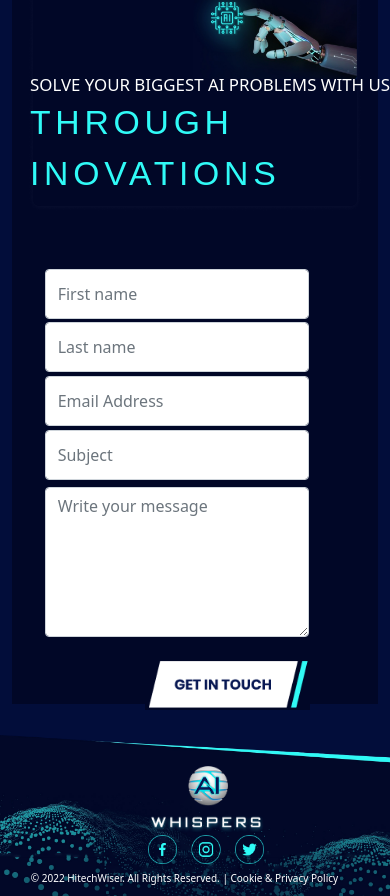
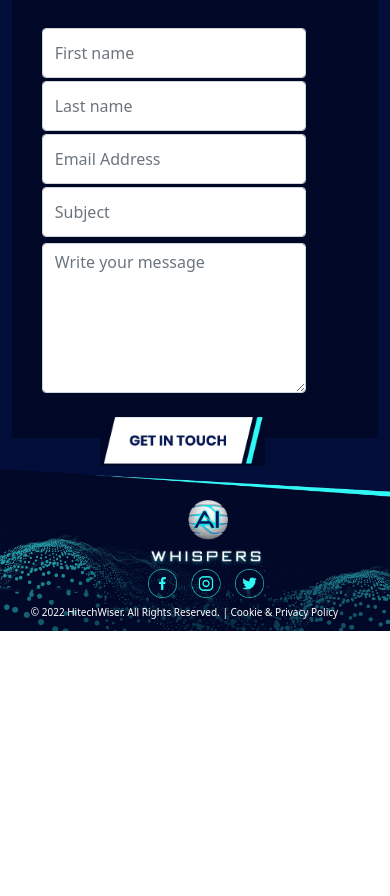
Before and after one commit to emanmostafa123/front-app, a React (Create React App) app: page / in a window 390 px wide. Shown: the part 6807-7703 px from the top of the page. After the commit the page ends 7438 px from the top, so only its background shows below. Built offline with nearby package versions, Linux system fonts and the light colour scheme.

Commit message:
mychanges4

```diff
--- a/src/contact/Form.css
+++ b/src/contact/Form.css
@@ -28,7 +28,7 @@
     top: 150px;
     left: 10%;
     text-align: left;
-    width: 100%;
+    width: 80%;
 }
 
 .contact-row{
@@ -44,7 +44,7 @@
 }
 
 .contact-yield{
-    width: 80%!important;
+    width: 100%!important;
     height: 50px;
 }
 
@@ -55,7 +55,7 @@
 
 .contact-area{
     margin-top: 50px;
-    width: 75%;
+    width: 83%;
     text-align: center;
     margin-left: 40px;
 }
@@ -69,7 +69,8 @@
     text-align: right;
 }
 .contact-button{
-    width: 144%;
+    width: 50%;
+    margin-left: 55%;
     margin-top: 20px;
 }
 
@@ -120,12 +121,16 @@
   .form-box{
       margin-left: 4%;
   }
+  .contact-yield-area{
+      width: 125%!important;
+  }
 
   .contact-subtitle{
       font-size: 2vh;
   }
   .contact-button{
-      width: 100%;
+      width: 50%;
+      margin-left: 20%;
   }
 
   }
--- a/src/footer/Footer.css
+++ b/src/footer/Footer.css
@@ -1,5 +1,5 @@
 .footer-bac{
-    width: 120%;
+    width: 101%;
     height: 650px;
 }
 
--- a/src/services/Services.css
+++ b/src/services/Services.css
@@ -53,7 +53,7 @@
 
 @media screen and (max-width:992px) {
     .content-container{
-        height: 195vh!important;
+        height: 1380px!important;
     }
 
     .content-title {
```
